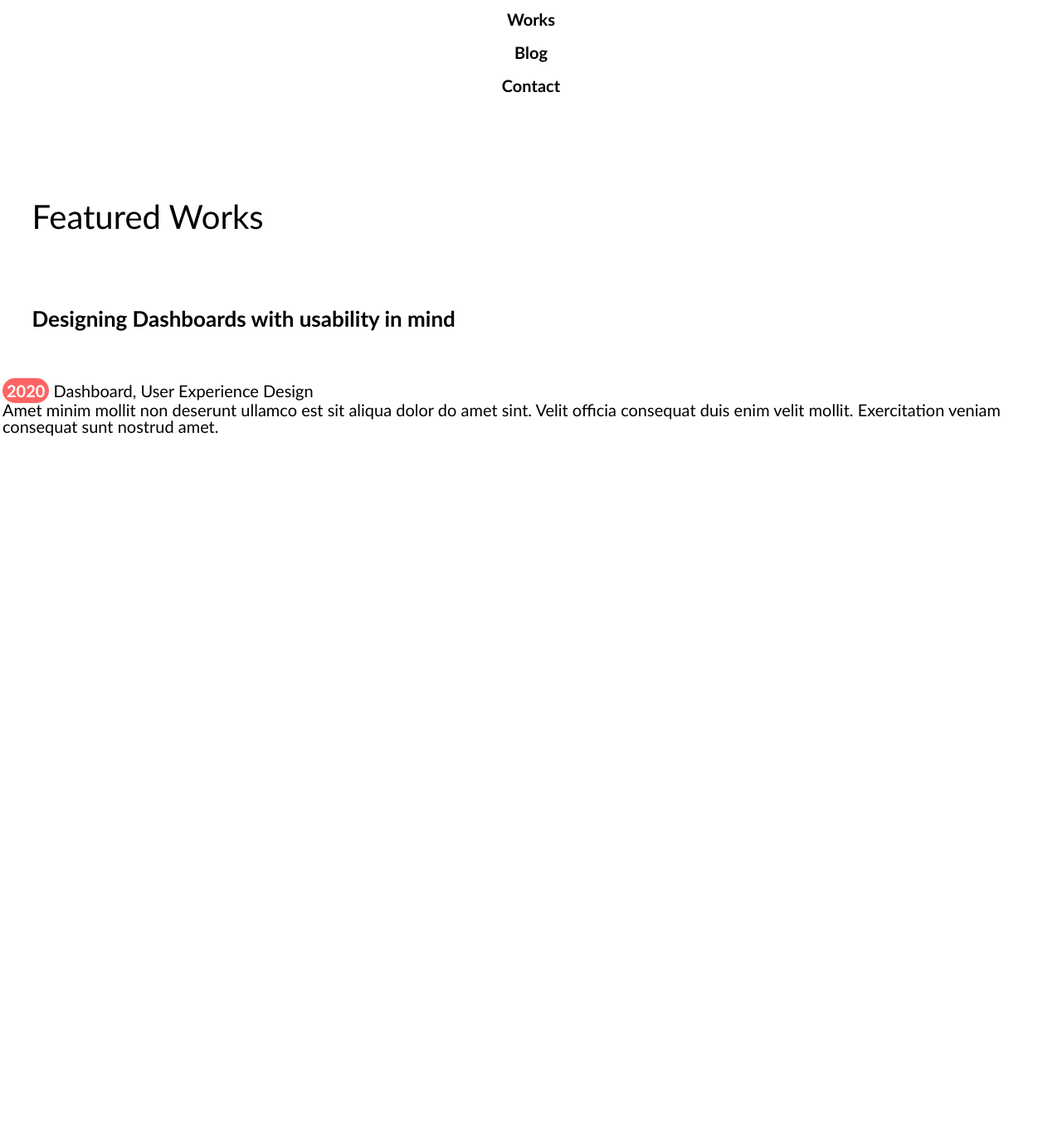
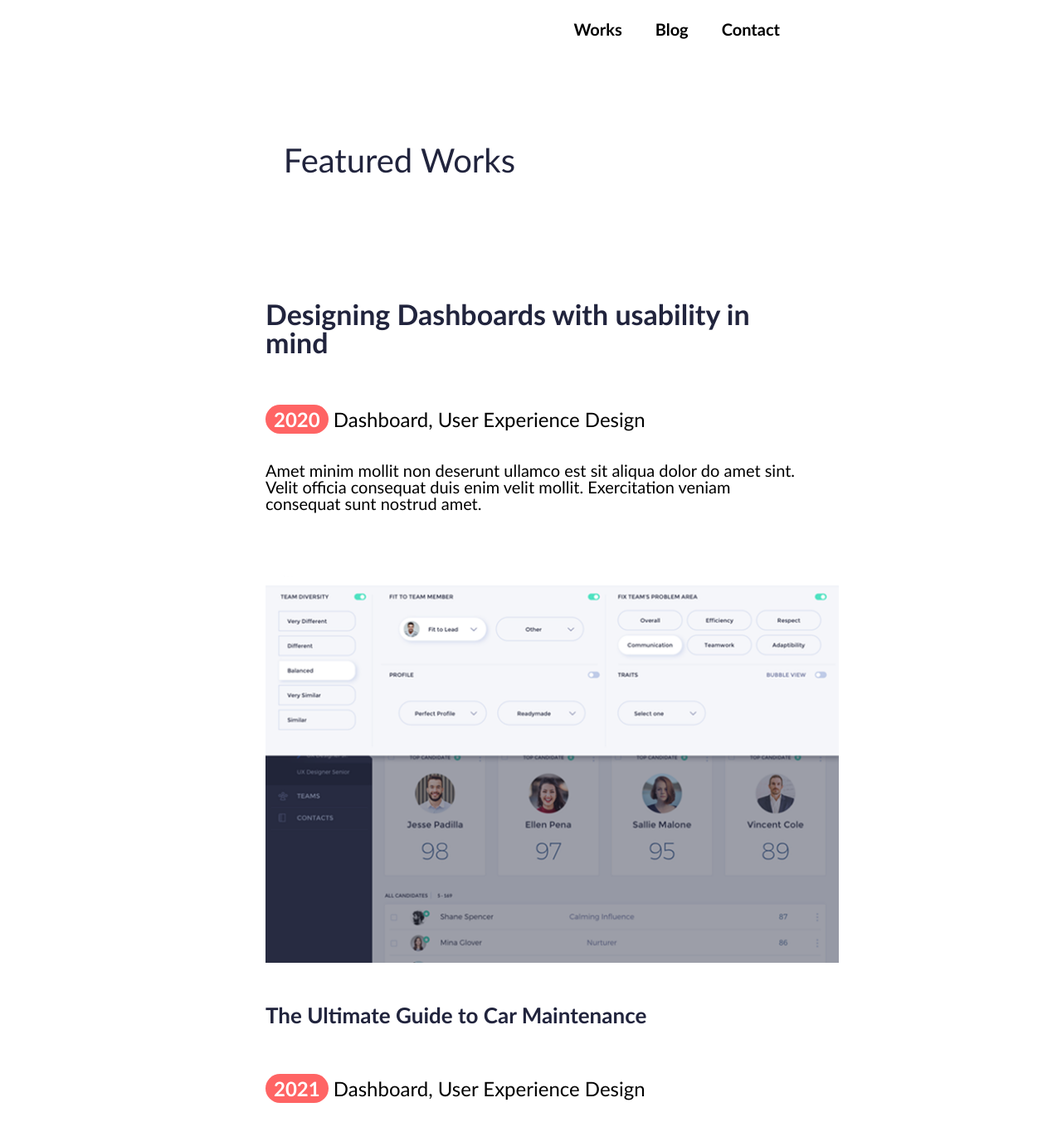
Before and after one commit to Lucas-ElielL/portfolio, a plain HTML site: page index2.html in a window 1280 px wide. Shown: the part 7-1360 px from the top of the page at 83% size. Before the commit the page ends 800 px from the top, so only its background shows below. Drawn offline with Linux system fonts and the light colour scheme.

Commit message:
CSS + HTML

```diff
--- a/css/style2.css
+++ b/css/style2.css
@@ -8,7 +8,30 @@ html {
     font-size: calc(15px + 0.390625vw);
 }
 
+h1 {
+    color: #21243D;
+}
 
+h2 {
+    color: #21243D;
+}
+
+h3 {
+    color: #21243D;
+}
+
+h4 {
+    color: #21243D;
+}
+
+section nav p span {
+    background: #FF6464;
+    border-radius: 20px;
+    font-weight: bold;
+    color: white;
+    padding: 3px 10px 3px 10px;
+
+}
 
 /*
 ========================================================================
@@ -29,7 +52,7 @@ header nav ul li a {
 
 header h1 {
     font-size: 2rem;
-    margin: 10vw 3vw 3vw 3vw;
+    margin: 10vw 5vw 3vw 5vw;
 }
 
 /*
@@ -40,16 +63,102 @@ Designing
 
 section.designing h2 {
     font-weight: bold;
-    margin: 7vw 3vw 5vw 3vw;
+    margin: 7vw 5vw 5vw 5vw;
+    font-size: 1.7rem;
+}
+
+
+
+
+section.designing p.dashboard {
+    margin: 5px 5vw 3vw 5vw;
+    font-size: 1.2rem;
+
+}
+
+section.designing p {
+    margin: 5px 5vw 3vw 5vw;
+}
+
+section.designing img {
+    width: 90%;
+    margin: 3vw 5vw 3vw 5vw;
+}
+
+/*
+========================================================================
+footer
+========================================================================
+*/
+footer {
+    text-align: center;
+    padding: 10vw 10px 10vw 10px;
+}
+
+footer nav p a {
+    color: #21243D;
+    font-size: 2.5rem;
+    margin: 0px 10px 0px 10px;
+}
+
+/*
+========================================================================
+Heading
+========================================================================
+*/
+
+section.heading h3 {
     font-size: 1.3rem;
+    font-weight: bold;
+    margin: 10px 5vw 5px 5vw;
 }
-section.designing p span {
-    background: #FF6464;
-    border-radius: 20px;
-    font-weight: bold;
-    color: white;
-    padding: 3px 5px 3px 5px;
+
+section.heading nav p {
+    margin: 5vw 5vw 3vw 5vw;
+    font-size: 1.2rem;
+
 }
-section.designing p {
-    margin: 3px 3px 3px 3px;
+
+section.heading p {
+    margin: 10px 5vw 3vw 5vw;
 }
+
+section.heading img {
+    width: 90%;
+    margin: 3vw 5vw 3vw 5vw;
+}
+
+/*
+=====================================================================
+PC
+=====================================================================
+*/
+
+@media (min-width: 900px) {
+    /*Geral*/
+    html {
+        margin: 10px 20vw 10px 20vw;
+    }
+
+
+    /* Header */
+
+    header {
+        padding: 1.7vw 5vw 1.7vw 1.7vw;
+    }
+
+    header nav ul {
+        display: flex;
+        justify-content: right;
+    }
+
+    header nav ul li {
+        margin: 0px 20px 0px 20px;
+    }
+
+    section.banner {
+        display: flex;
+        flex-direction: row-reverse;
+        padding: 0px 10vw 2vw 0px;
+    }
+}
--- a/index2.html
+++ b/index2.html
@@ -5,6 +5,7 @@
     <meta charset="UTF-8">
     <meta name="viewport" content="width=device-width, initial-scale=1.0">
     <title>Featured Works</title>
+    <script src="https://kit.fontawesome.com/f3b88a6706.js" crossorigin="anonymous"></script>
     <link rel="stylesheet" href="css/reset.css">
     <link rel="stylesheet" href="css/style2.css">
 </head>
@@ -30,16 +31,48 @@
         <section class="designing">
             <h2>Designing Dashboards with usability in mind</h2>
 
+            <nav>
+                <p class="dashboard">
+                    <span>2020</span> Dashboard, User Experience Design
+                </p>
+            </nav>
+
             <p>
-                <span>2020</span> Dashboard, User Experience Design
+                Amet minim mollit non deserunt ullamco est sit aliqua dolor do amet sint. Velit officia consequat duis
+                enim velit mollit. Exercitation veniam consequat sunt nostrud amet.
             </p>
+            <img src="imagens/dashbordDesign.png" alt="Dashboard Design">
+        </section>
+        <section class="heading">
+            <h3>The Ultimate Guide to Car Maintenance</h3>
+            <nav>
+                <p>
+                    <span>2021</span> Dashboard, User Experience Design
+                </p>
+            </nav>
+
             <p>
-                Amet minim mollit non deserunt ullamco est sit aliqua dolor do amet sint. Velit officia consequat duis enim velit mollit. Exercitation veniam consequat sunt nostrud amet.
+                Amet minim mollit non deserunt ullamco est sit aliqua dolor do amet sint. Velit officia consequat duis
+                enim velit mollit. Exercitation veniam consequat sunt nostrud amet.
             </p>
+            <img src="imagens/carro.png" alt="Carro">
         </section>
 
     </main>
 
+    <footer>
+        <nav>
+            <p>
+                <a href="#"><span class="fa-brands fa-square-facebook"></span></a>
+                <a href="#"><span class="fa-brands fa-instagram"></span></a>
+                <a href="#"><span class="fa-brands fa-twitter"> </span></a>
+                <a href="#"><span class="fa-brands fa-linkedin"></span><a>
+            </p>
+        </nav>
+        <p>
+            Copyright ©2020 All rights reserved
+        </p>
+    </footer>
 
 </body>
 
```
